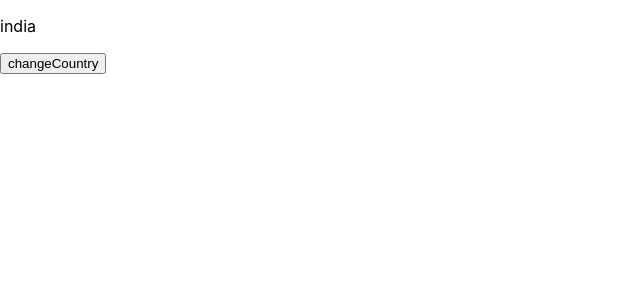
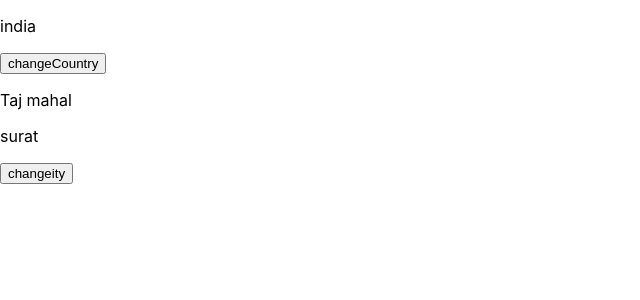
Before and after one commit to urmiljoshi/my-app, a React (Create React App) app: page / in a window 1280 px wide. Shown: the top 300 px of the page, without its empty margins (0-640 px from the left). Built offline with nearby package versions, Linux system fonts and the light colour scheme.

Commit message:
4_8_props

```diff
--- a/src/Function/City.js
+++ b/src/Function/City.js
@@ -11,6 +11,9 @@
     }
     return (
         <div>
+            {
+                    props.Country_name === 'india' ? <p>Taj mahal</p> : <p>London Eye</p>
+            }
             <p>{cityName}</p>
             <button onClick ={() => changeCity()}>changeity</button>
         </div>
--- a/src/Function/Country.js
+++ b/src/Function/Country.js
@@ -1,4 +1,5 @@
 import React, { useState } from 'react';
+import City from './City';
 
 function Country(props) {
 
@@ -13,6 +14,8 @@
         <div>
             <p>{CountryName}</p>
             <button onClick ={() => changeCountry()}>changeCountry</button>
+            <City Country_name ={CountryName} />
+
         </div>
     );
 }
```
Also changed, not shown: src/App.js (+4 -4 lines).
